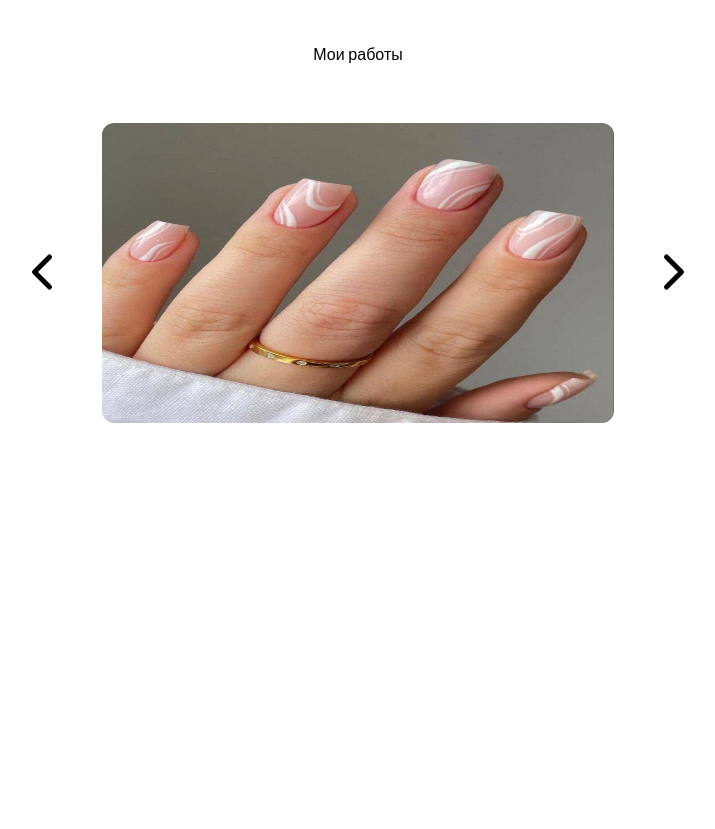
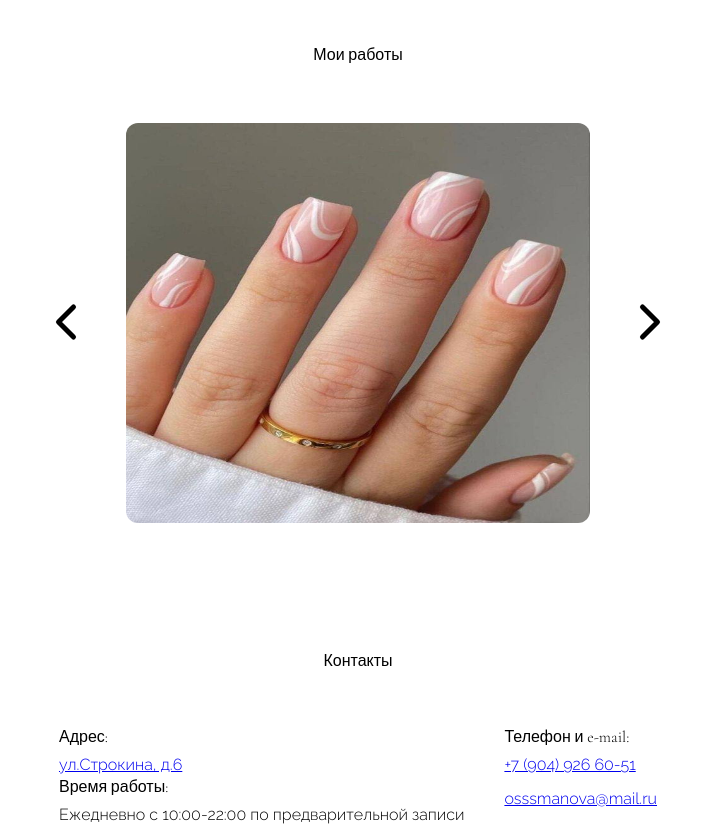
Before and after one commit to SvyatoyTapok/sashe, a Next.js app: page / in a window 1280 px wide. Shown: the part 3140-3969 px from the top of the page, without its empty margins (282-997 px from the left). Before the commit the page ends 3593 px from the top, so only its background shows below. Built offline with nearby package versions, Linux system fonts and the light colour scheme.

Commit message:
finished

```diff
--- /dev/null
+++ b/app/Components/Footer/Footer.tsx
@@ -0,0 +1,18 @@
+import styles from './styles.module.css';
+export default function Footer() {
+    return (
+        <div className={styles.container}>
+            <div className={styles.addressContainer}>
+                <p className={styles.mainText}>Адрес:</p>
+                <a target='_blank' href={'https://yandex.ru/maps/47/nizhny-novgorod/house/ulitsa_strokina_6/YEoYfgJnSkUBQFtsfX53cnVlYw==/?ll=43.857893%2C56.263848&z=17.73'} className={styles.secondText}>ул.Строкина, д.6</a>
+                <p className={styles.mainText}>Время работы:</p>
+                <p className={styles.secondText}>Ежедневно с 10:00-22:00 по предварительной записи</p>
+            </div>
+            <div className={styles.phoneContainer}>
+                <p className={styles.mainText}>Телефон и e-mail:</p>
+                <a href={'tel:+7 (904) 926 60-51'} className={styles.secondText}>+7 (904) 926 60-51</a>
+                <a href={'mailto:osssmanova@mail.ru'} className={styles.secondText}>osssmanova@mail.ru</a>
+            </div>
+        </div>
+    );
+}
--- /dev/null
+++ b/app/Components/Footer/styles.module.css
@@ -0,0 +1,40 @@
+.container {
+    margin-top: 60px;
+    display: flex;
+    flex-direction: row;
+    justify-content: center;
+}
+
+.addressContainer {
+    display: flex;
+    flex-direction: column;
+    margin-left: 20px;
+    margin-right: 20px;
+}
+
+.phoneContainer {
+    display: flex;
+    flex-direction: column;
+    margin-left: 20px;
+    margin-right: 20px;
+}
+
+.buttonContainer {
+    display: flex;
+    margin-left: 20px;
+    margin-right: 20px;
+    align-items: center;
+}
+
+.mainText {
+    font-size: 24;
+    font-weight: 300;
+}
+
+.secondText {
+    margin-top: 12px;
+    margin-bottom: 6px;
+    font-size: 14;
+    font-family: 'Raleway';
+    font-weight: 300;
+}
--- a/app/Components/GalleryBlock/GalleryBlock.tsx
+++ b/app/Components/GalleryBlock/GalleryBlock.tsx
@@ -8,19 +8,24 @@ import chevronRight from '../../images/chevronRight.svg'
 import { useState } from 'react';
 export default function GalleryBlock() {
     const [currentPosition, setCurrentPosition] = useState(1)
-
-    const handleForwardClick = () => {
+    const [isClicked, setIsClicked] = useState(0)
+    const handleForwardClick = (item: number) => {
+        setIsClicked(item)
+        setTimeout(() => setIsClicked(0), 100)
         if (currentPosition === 3) { return } else { setCurrentPosition(currentPosition + 1) }
     }
 
-    const handleBackClick = () => {
+    const handleBackClick = (item: number) => {
+        setIsClicked(item)
+        setTimeout(() => setIsClicked(0), 100)
         if (currentPosition === 1) { return } else { setCurrentPosition(currentPosition - 1) }
     }
     return (
         <div className={styles.container}>
             <div className={styles.carouselContainer}>
-                <div className={styles.navButton} onClick={handleBackClick}>
+                <div className={styles.navButton} onClick={() => handleBackClick(1)}>
                     <Image
+                        className={isClicked === 1 ? styles.clicked : styles.notClicked}
                         width={60}
                         height={60}
                         src={chevronLeft}
@@ -36,25 +41,23 @@ export default function GalleryBlock() {
                         <Image
                             className={styles.imageStyle}
                             src={manicure2} alt='manicure'
-                            width={400}
-                            height={300}
+                            height={400}
                         />
                         <Image
                             className={styles.imageStyle}
                             src={manicure1} alt='manicure'
-                            width={400}
-                            height={300}
+                            height={400}
                         />
                         <Image
                             className={styles.imageStyle}
                             src={manicure2} alt='manicure'
-                            width={400}
-                            height={300}
+                            height={400}
                         />
                     </div>
                 </div>
-                <div className={styles.navButton} onClick={handleForwardClick}>
+                <div className={styles.navButton} onClick={() => handleForwardClick(2)}>
                     <Image
+                        className={isClicked === 2 ? styles.clicked : styles.notClicked}
                         width={60}
                         height={60}
                         src={chevronRight}
--- a/app/Components/GalleryBlock/styles.module.css
+++ b/app/Components/GalleryBlock/styles.module.css
@@ -51,3 +51,13 @@
     background-color: #E4D8E2;
     transition: 0.33s ease;
 }
+
+.clicked {
+    transition: 0.33s ease;
+    scale: 0.5;
+}
+
+.notClicked {
+    transition: 0.33s ease;
+    scale: 1;
+}
--- a/app/page.tsx
+++ b/app/page.tsx
@@ -5,6 +5,7 @@ import TableComponent from "./Components/TableComponent/TableComponent"
 import SectionName from "./Components/SectionName/SectionName"
 import SpecialOfferBlock from "./Components/SpecialOfferBlock/SpecialOfferBlock"
 import GalleryBlock from "./Components/GalleryBlock/GalleryBlock"
+import Footer from "./Components/Footer/Footer"
 export default function HomePage() {
     return (
         <>
@@ -17,6 +18,8 @@ export default function HomePage() {
             <SpecialOfferBlock />
             <SectionName scrollId='gallery' text='Мои работы' />
             <GalleryBlock />
+            <SectionName scrollId='contacts' text='Контакты' />
+            <Footer />
         </>
     )
 }
```
